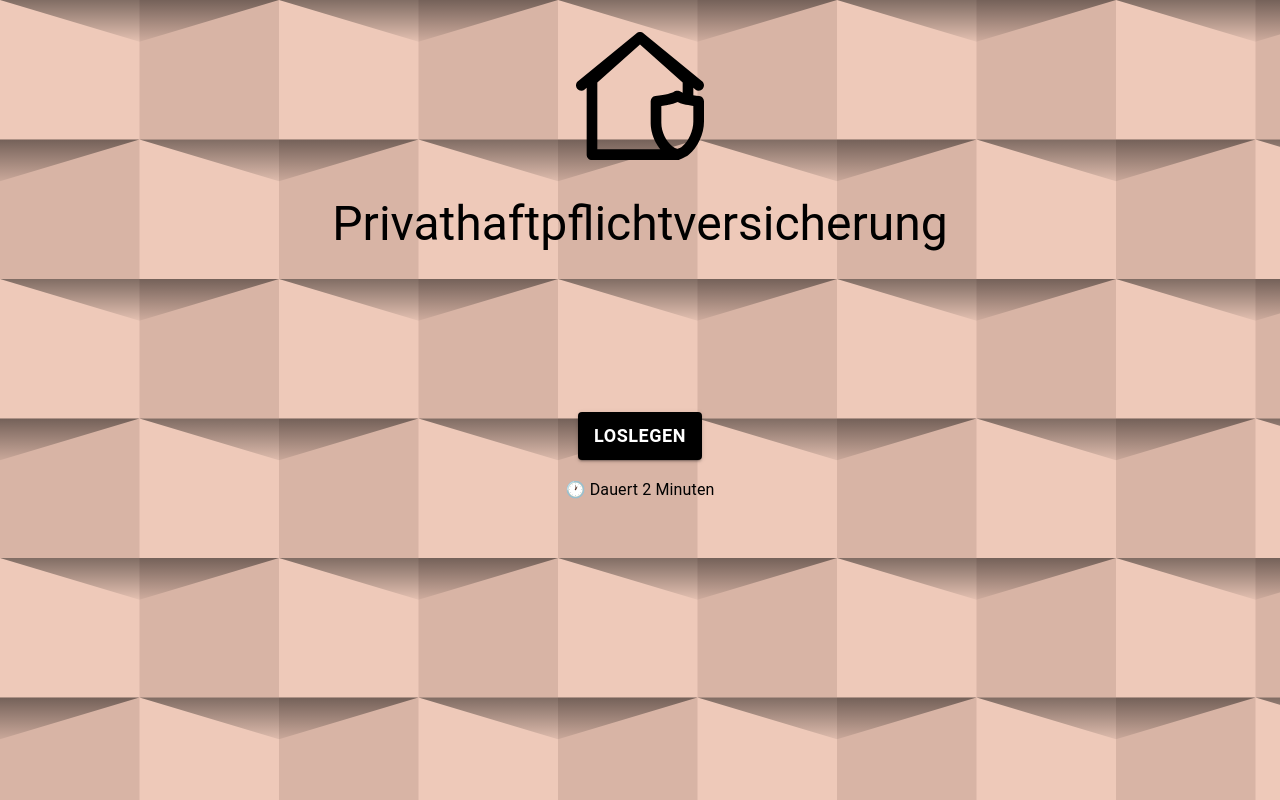
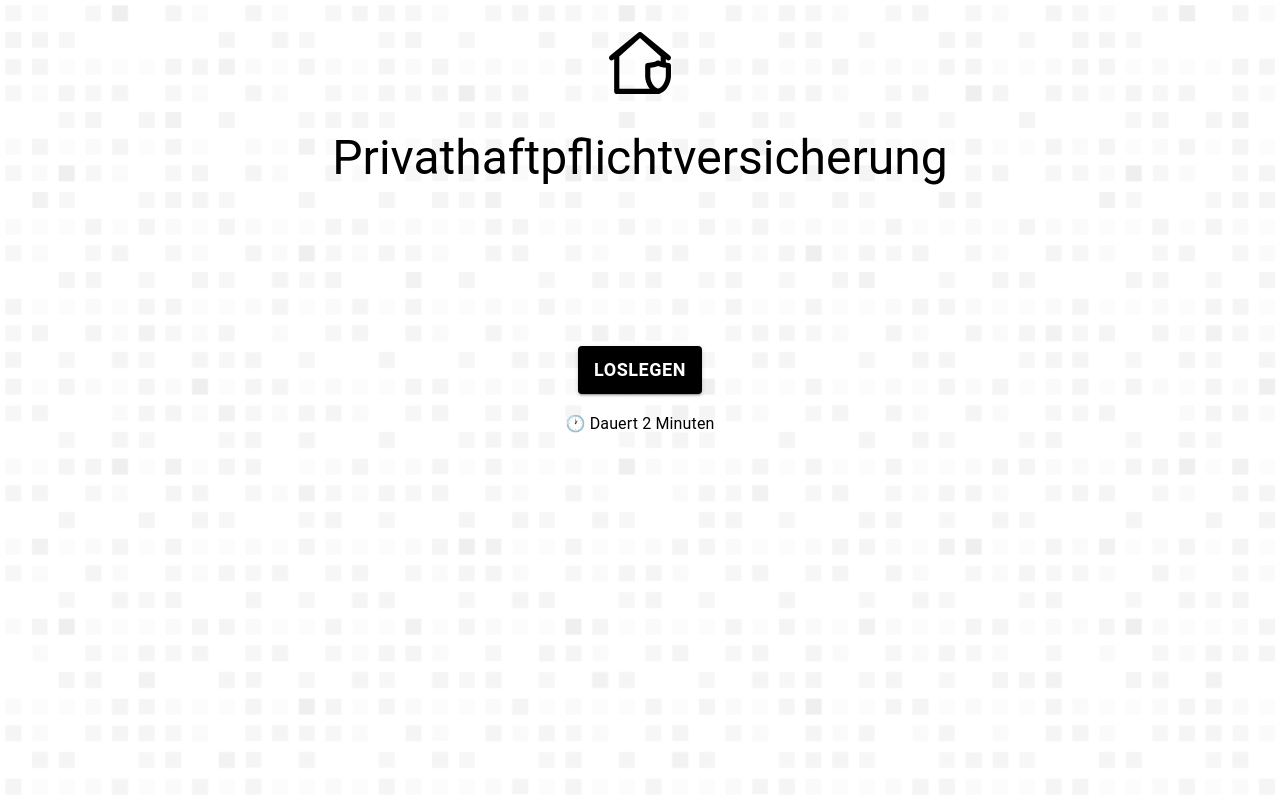
Before and after one commit to RowenaRavenclawWithExtraClaws/for-real, a React (Create React App) app: page / in a window 1280 px wide. Built offline with nearby package versions, Linux system fonts and the light colour scheme.

Commit message:
tweak some styles

```diff
--- a/src/assets/styles/app.module.css
+++ b/src/assets/styles/app.module.css
@@ -1,4 +1,4 @@
 .app {
   height: 100vh;
-  background-image: url("../images/protruding-squares.svg");
+  background-image: url("../images/pattern-randomized.svg");
 }
--- a/src/assets/styles/landingPage.module.css
+++ b/src/assets/styles/landingPage.module.css
@@ -2,16 +2,18 @@
   text-align: center;
   justify-content: center;
   flex-direction: column;
+  margin-left: 1.5rem;
+  margin-right: 1.5rem;
 }
 
 .logo {
-  width: 25%;
+  width: 15%;
   margin: 2rem;
 }
 
 @media (min-width: 600px) {
   .logo {
-    width: 10%;
+    width: 5%;
     margin: 2rem;
   }
 }
```
Also changed, not shown: src/assets/images/pattern-randomized.svg (added).
